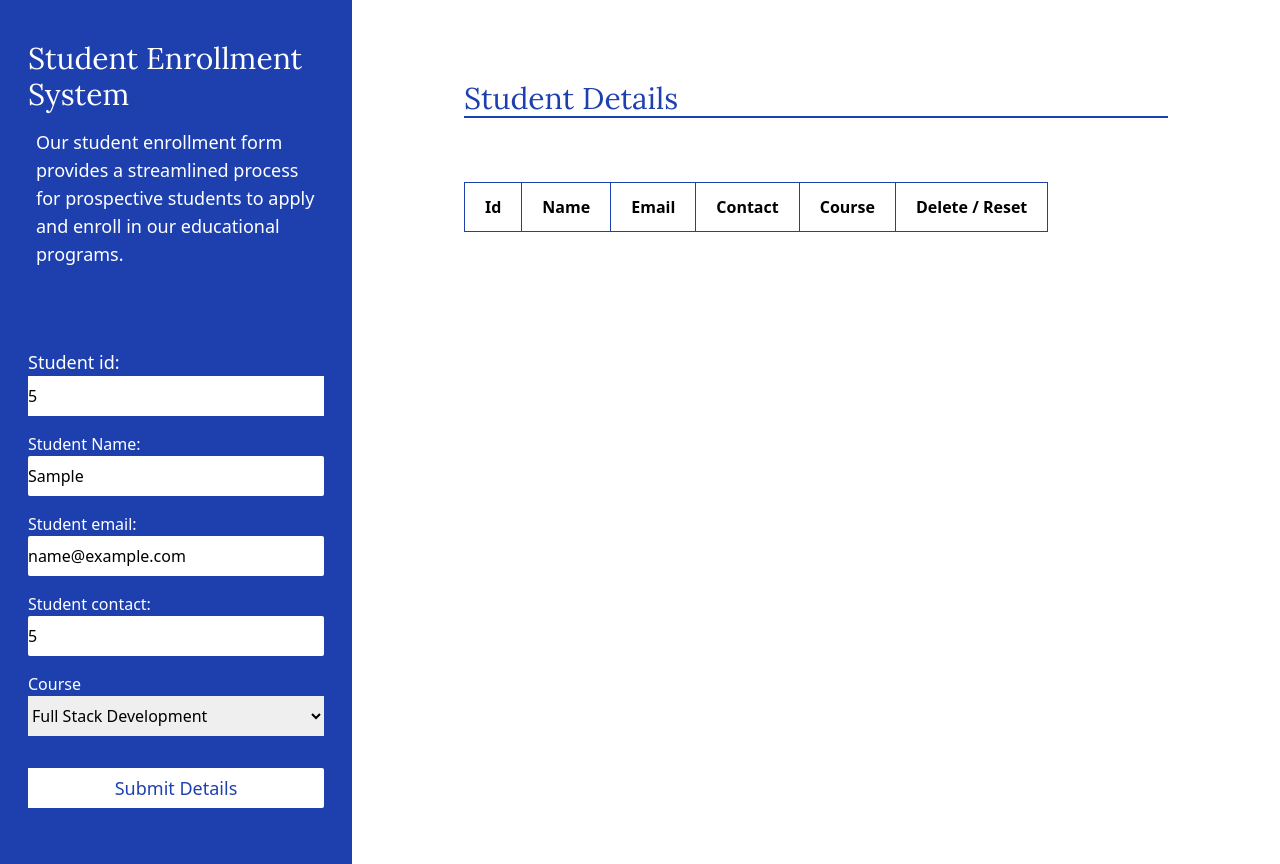
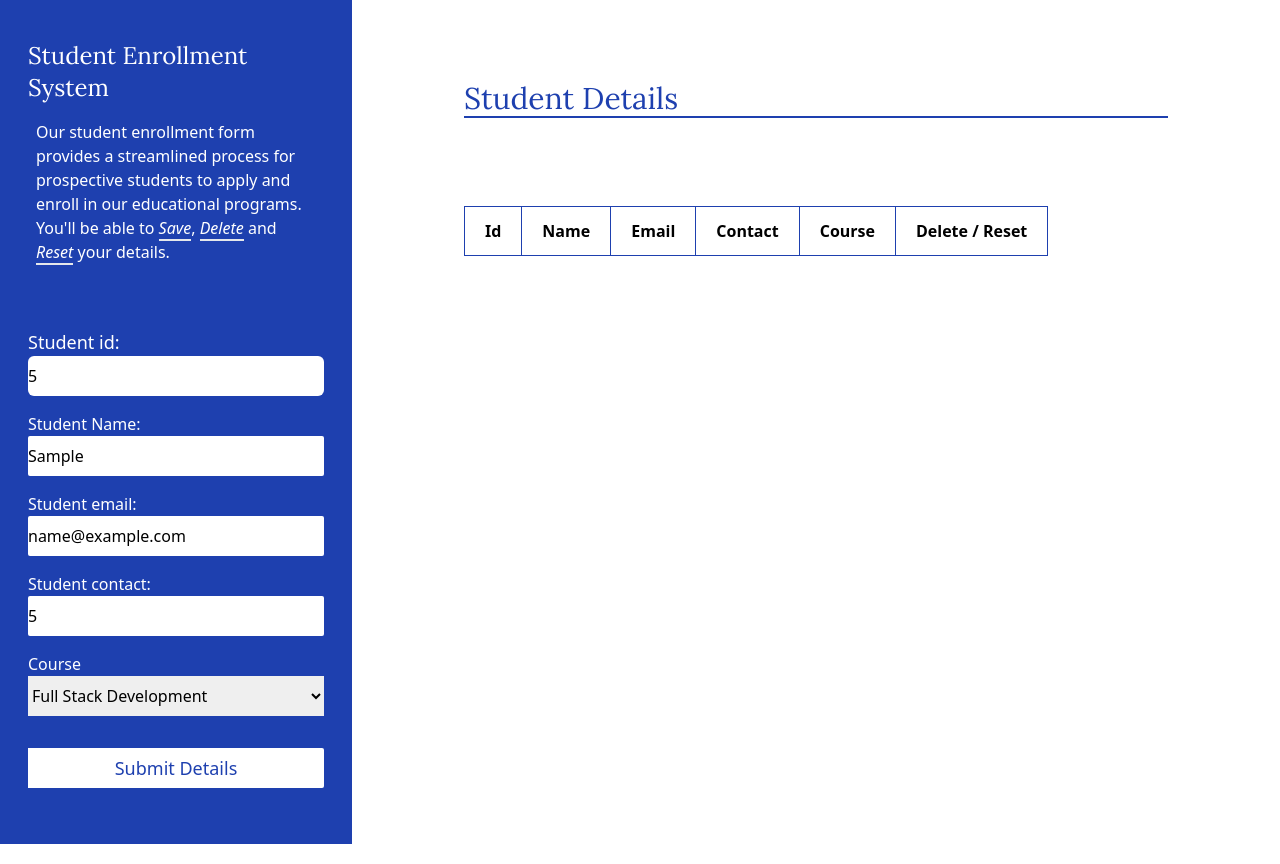
Before and after one commit to pradeep13jena/Student-Enrollment-System, a plain HTML site: page src/index.html in a window 1280 px wide. Both pictures are taken after typing "5", "Sample", "name@example.com", "5" into the empty fields and a click on the button "Submit Details". Drawn offline with Linux system fonts and the light colour scheme.

Commit message:
Vertical scroll bar also added. So as of now we have localstorage, scrollbar, delete and reset button working perfectly fine.

```diff
--- a/src/index.html
+++ b/src/index.html
@@ -14,8 +14,8 @@
     <div class="container flex flex-col lg:flex lg:flex-row w-full">
         <div class="formside bg-blue-800 lg:w-1/2 xl:w-1/3 lg:h-full">
             <div class="bind text-white mx-4 lg:mx-7 my-10 ">
-                <h1 class="text-2xl md:text-3xl font-project mb-4">Student Enrollment System</h1>
-                <p class="text-lg font-sans m-2 mb-14 lg:mb-20">Our student enrollment form provides a streamlined process for prospective students to apply and enroll in our educational programs.</p>
+                <h1 class="text-2xl md:text-2xl font-project mb-4">Student Enrollment System</h1>
+                <p class="text-base font-sans m-2 mb-14 lg:mb-16">Our student enrollment form provides a streamlined process for prospective students to apply and enroll in our educational programs. You'll be able to <i class="border-b-2">Save</i>, <i class="border-b-2">Delete</i> and <i class="border-b-2">Reset</i> your details.</p>
                 <div>
                     <label class="text-lg pb-2" for="studentId">Student id:</label><br>
                     <input class="w-full mb-4 h-10 rounded-md text-black" id="studentId" type="number" placeholder="001"><br>
@@ -39,9 +39,9 @@
                 </div>
             </div>
         </div>
-        <div class="displayside mx-5 md:mx-5 lg:mx-10 lg:w-1/2 xl:w-2/3 xl:mx-28 my-20">
+        <div class="displayside mx-5 md:mx-5 lg:mx-10 lg:w-1/2 xl:w-2/3 xl:mx-28 my-20 lg:h-full">
             <h1 class="text-2xl md:text-3xl font-project mb-16 lg:border-b-2 border-blue-800 text-blue-800">Student Details</h1>
-            <div class="overflow-x-auto mx-auto">
+                <div class="overflow-x-auto mx-auto max-h-[504px] overflow-y-auto">
                     <table class="border-collapse table-fixed">
                         <thead>
                             <tr>
@@ -52,13 +52,14 @@
                                 <th class="border border-blue-800 py-3 px-5">Course</th>
                                 <th class="border border-blue-800 py-3 px-5">Delete / Reset</th>
                             </tr>
-                    </thead>
+                        </thead> <br>
                         <tbody id="tbody">
 
                         </tbody>
                     </table>
                 </div>
             </div>
+        </div>
 </body>
 <script src="index.js"></script>
 </html>
--- a/src/index.js
+++ b/src/index.js
@@ -6,7 +6,8 @@ const course = document.querySelector('#courseName')
 const button = document.querySelector('#button')
 const tbody = document.querySelector('#tbody')
 let contactExpr = /^[6-9][0-9]{9}$/
-let emailExpr = /^[^\s@]+@[^\s@]+\.[^\s@]+$/
+let emailExpr = /^[a-zA-Z0-9]+@[a-zA-Z0-9]+\.[a-zA-Z]{2,}$/
+let nameExpr = /^[a-zA-Z ]+$/
 
 function addTasks(){
     // Element Creatation
@@ -56,14 +57,16 @@ function addTasks(){
         alert('Enter your Id')
     } else if(name.value == '') {
         alert('Enter your name')
+    } else if(!nameExpr.test(name.value)){
+        alert('Invalid Name, Name should not contain any special characters or numbers')
     } else if(email.value == '') {
         alert('Enter your e-mail')
     } else if(!emailExpr.test(email.value)){
-        alert('Invalid Email address')
+        alert('Invalid Email address, example - abc@gmail.com')
     } else if(contact.value == '') {
         alert('Enter your contact number')
     } else if (!contactExpr.test(contact.value)){
-        alert('Invalid Contact Number')
+        alert('Invalid Contact Number, Should have 10 digits starting from [6-9]')
     }else {
         tbody.appendChild(tableROW)
         id.value = name.value = email.value = contact.value = ''
```
Also changed, not shown: src/output.css. Lines whose indentation alone changed are shown as unchanged.
